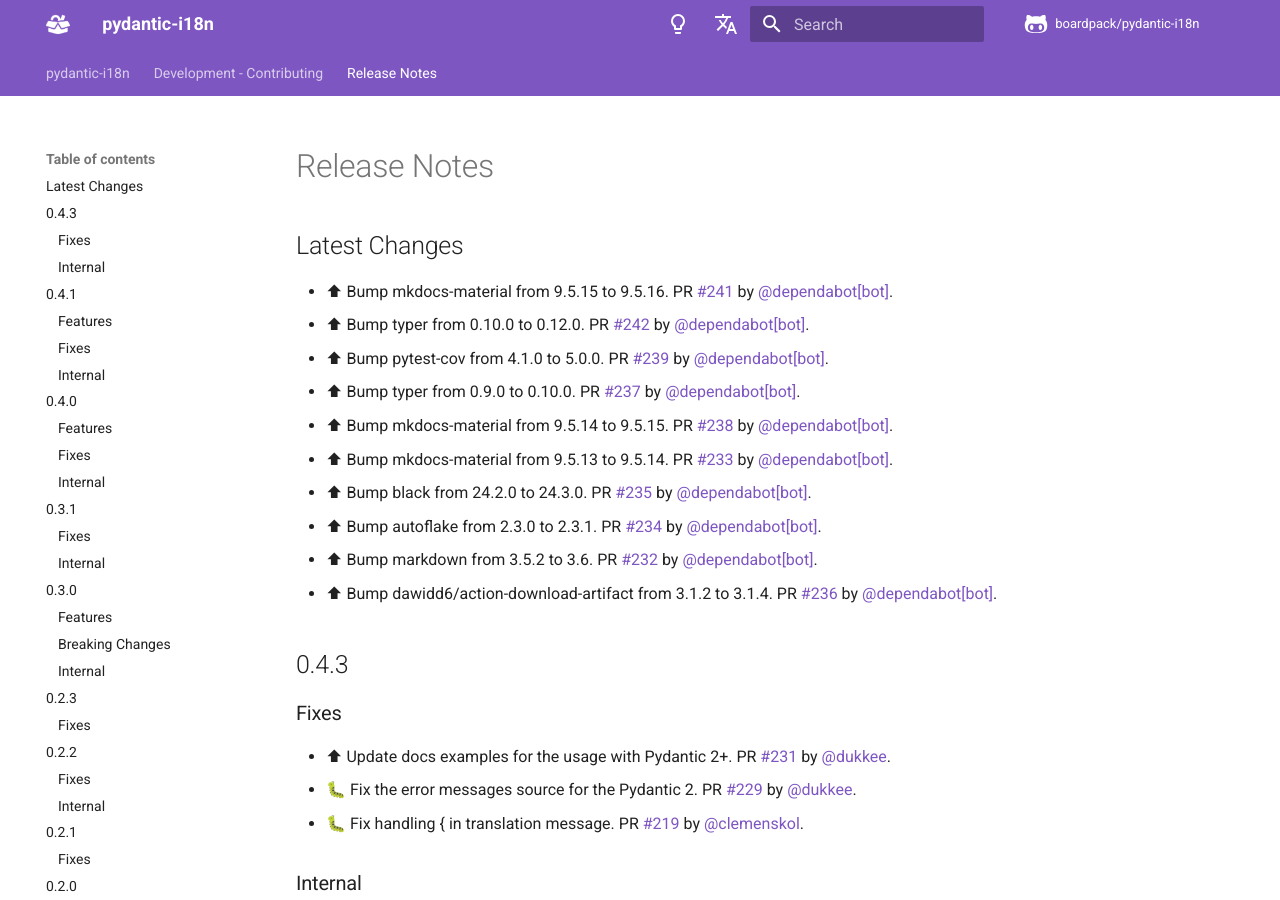
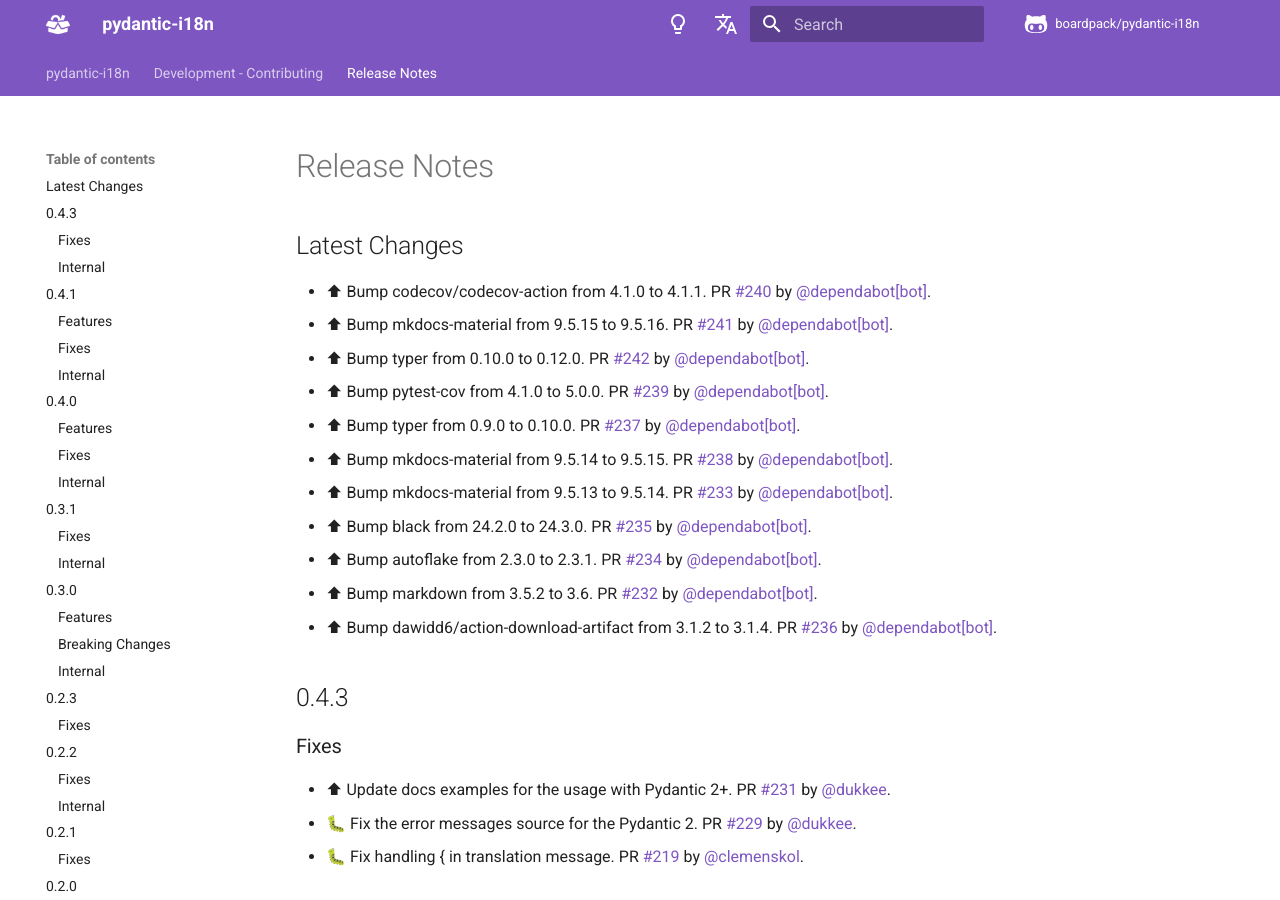
Before and after one commit to boardpack/pydantic-i18n, an MkDocs documentation site: the page built from docs/en/docs/release-notes.md, in a window 1280 px wide and 900 px high. Built offline with MkDocs 1.6.1 and Material for MkDocs 9.7.7, drawn with Linux system fonts in a browser that asks for light colours; comment, search, counter and statistics services are not loaded.

Commit message:
📝 Update release notes

```diff
--- a/docs/en/docs/release-notes.md
+++ b/docs/en/docs/release-notes.md
@@ -2,6 +2,7 @@
 
 ## Latest Changes
 
+* ⬆ Bump codecov/codecov-action from 4.1.0 to 4.1.1. PR [#240](https://github.com/boardpack/pydantic-i18n/pull/240) by [@dependabot[bot]](https://github.com/apps/dependabot).
 * ⬆ Bump mkdocs-material from 9.5.15 to 9.5.16. PR [#241](https://github.com/boardpack/pydantic-i18n/pull/241) by [@dependabot[bot]](https://github.com/apps/dependabot).
 * ⬆ Bump typer from 0.10.0 to 0.12.0. PR [#242](https://github.com/boardpack/pydantic-i18n/pull/242) by [@dependabot[bot]](https://github.com/apps/dependabot).
 * ⬆ Bump pytest-cov from 4.1.0 to 5.0.0. PR [#239](https://github.com/boardpack/pydantic-i18n/pull/239) by [@dependabot[bot]](https://github.com/apps/dependabot).
```
